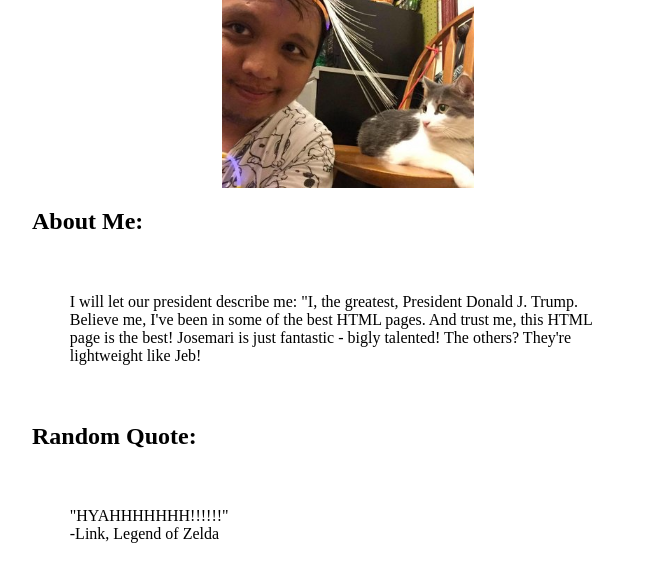
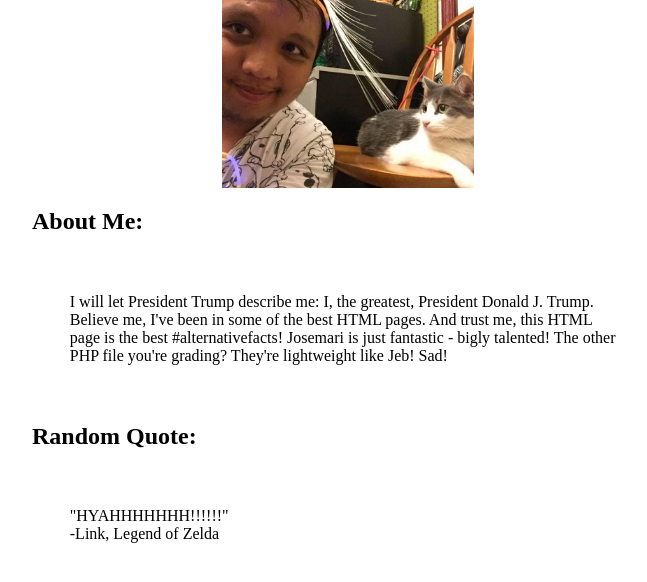
Before and after one commit to jmtfeliciano/a1, a PHP site: page / in a window 1280 px wide. Shown: the part 99-681 px from the top of the page, without its empty margins (292-939 px from the left). Run offline with PHP 8.4, Linux system fonts and the light colour scheme.

Commit message:
Minor text correction for the About me section in the HTML page

```diff
--- a/index.php
+++ b/index.php
@@ -24,8 +24,7 @@
 		<img src='images/cat.jpg' alt='Photo of Josemari with his cat'>
 
 		<h2>About Me:</h2>
-		<p>
-			I will let our president describe me:  "I, the greatest, President Donald J. Trump. Believe me, I've been in some of the best HTML pages. And trust me, this HTML page is the best! Josemari is just fantastic - bigly talented! The others? They're lightweight like Jeb!
+		<p>I will let President Trump describe me: I, the greatest, President Donald J. Trump. Believe me, I've been in some of the best HTML pages. And trust me, this HTML page is the best #alternativefacts! Josemari is just fantastic - bigly talented! The other PHP file you're grading? They're lightweight like Jeb! Sad!
 		</p>
 
 		<h2>Random Quote:</h2>
```
Also changed, not shown: 1 other file.
